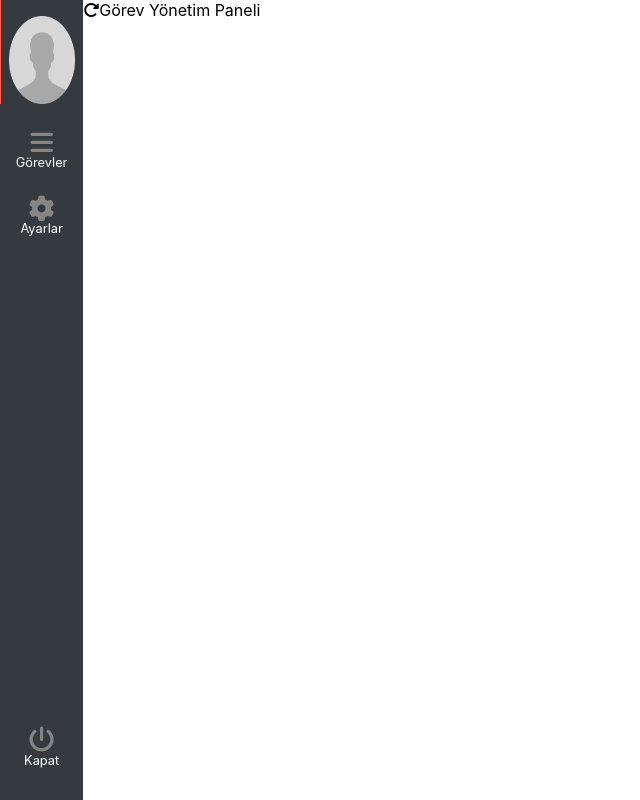
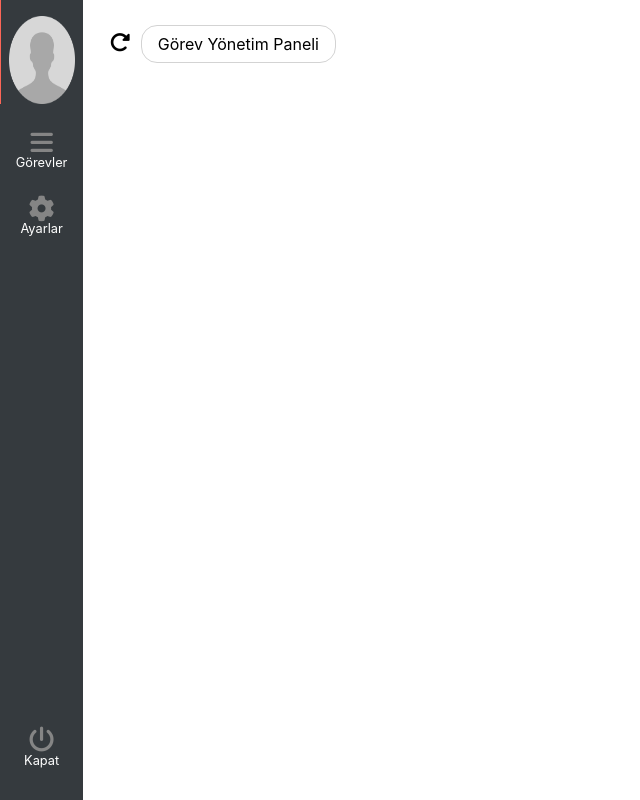
Before and after one commit to brkcrdk/todo, a React (Create React App) app: page / in a window 1280 px wide. Shown: the whole page, without its empty margins (0-640 px from the left). Built offline with nearby package versions, Linux system fonts and the light colour scheme.

Commit message:
Cleaning

```diff
--- a/src/Components/Navbar/navbar.scss
+++ b/src/Components/Navbar/navbar.scss
@@ -1,11 +1,21 @@
 @import "../../utils.scss";
 
 #navbar-container {
+  display: flex;
+  margin: 1em;
+  margin-top: 2em;
+  i {
+    font-size: 1.3em;
+    padding: 0 0.5em;
+  }
+  span {
+    border: 0.6px solid lightgrey;
+    padding: 0.5em 1em;
+    border-radius: 1em;
+  }
   > i {
     @include mobileS {
       display: block;
-      font-size: 1.3em;
-      margin: 1em;
     }
     @include mobileTablet {
       display: none;
```
